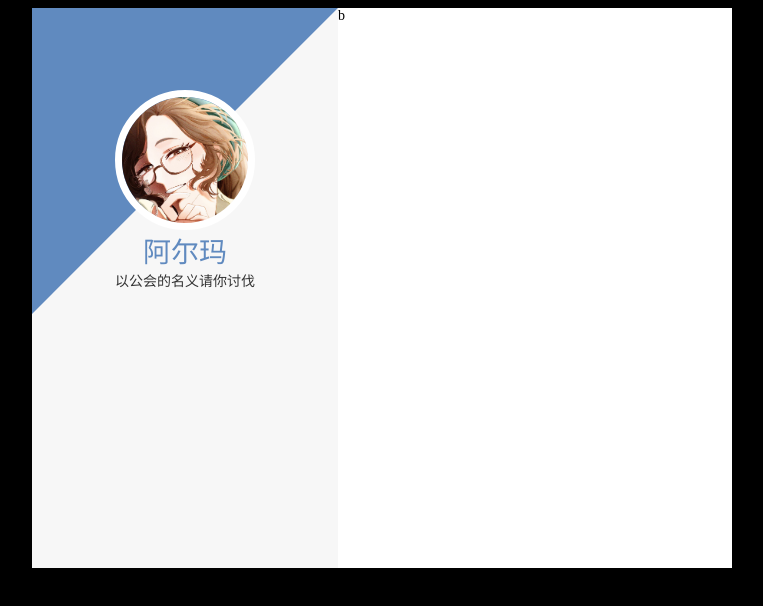
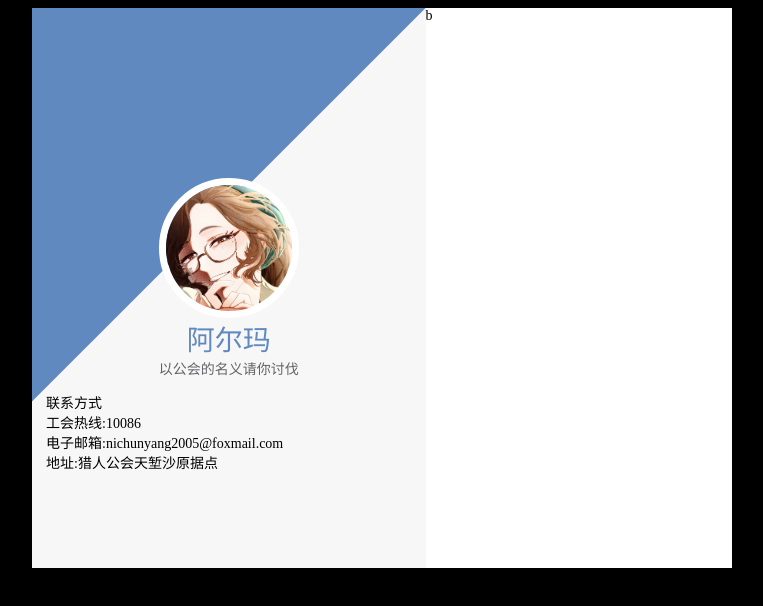
Before and after one commit to LazyOIGG/H5_Learn_Demo, a website: page index.html in a window 1280 px wide. Shown: the whole page, without its empty margins (258-1021 px from the left). Drawn offline with Linux system fonts and the light colour scheme.

Commit message:
2025/3/24

```diff
--- a/index.html
+++ b/index.html
@@ -15,7 +15,7 @@
         :root {/*从根元素开始就生效*/
             --primary-color: #608abf;
             --secondary-color: #f7f7f7;
-            --text-color: #333;
+            --text-color: #636466;
         }
 
         body {
@@ -75,17 +75,33 @@
             color: var(--text-color);
             text-align: center;
         }
+
+        .contact{
+            padding: 1em;
+        }
+         .contact:first-child{
+             font-size: 150%;
+         }
     </style>
 </head>
 
 <body>
 
 <div class="container">
+    <!--左边栏-->
     <div class="left">
         <img class="avatar" src="assets/images/file1.jpg" alt="阿尔玛"/>
         <div class="name">阿尔玛</div>
         <div class="title">以公会的名义请你讨伐</div>
+        <!--联系方式-->
+        <div class="contact">
+            <div>联系方式</div>
+            <div>工会热线:10086</div>
+            <div>电子邮箱:nichunyang2005@foxmail.com</div>
+            <div>地址:猎人公会天堑沙原据点</div>
+        </div>
     </div>
+    <!--右边栏-->
     <div class="right">b</div>
 </div>
 
```
